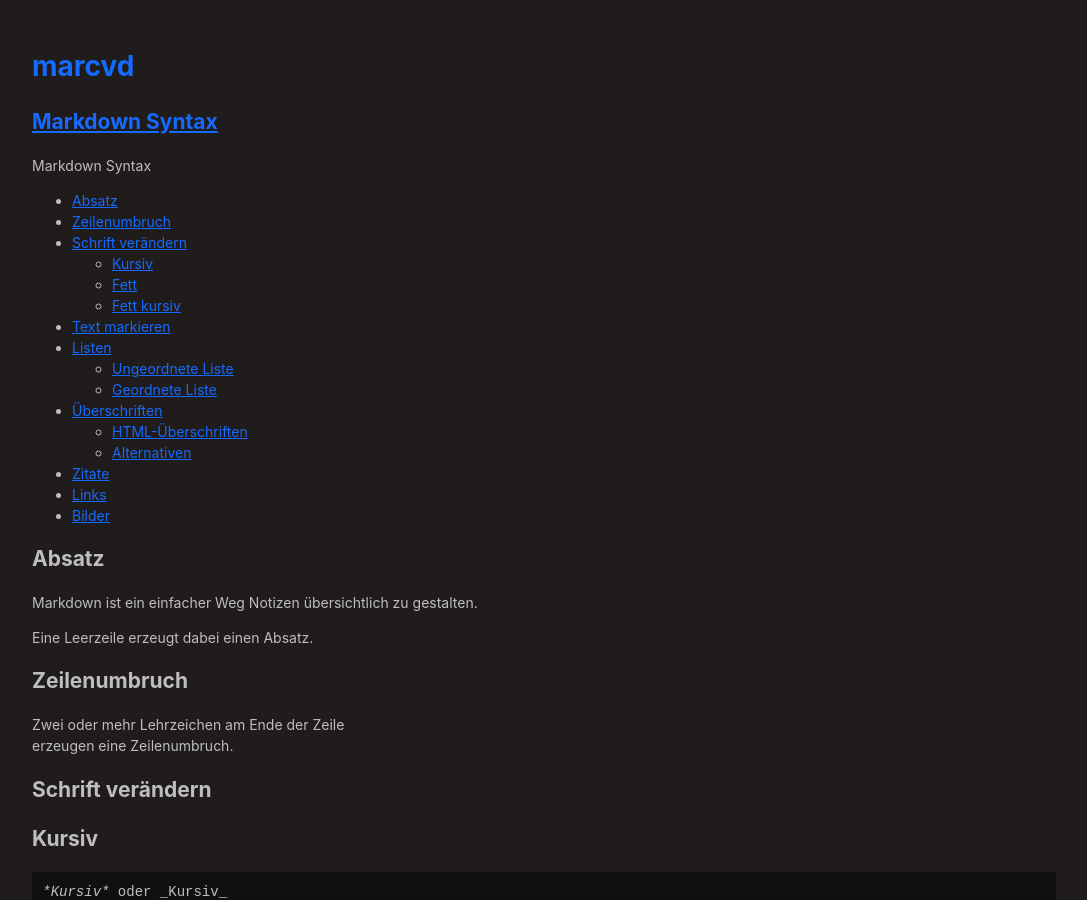
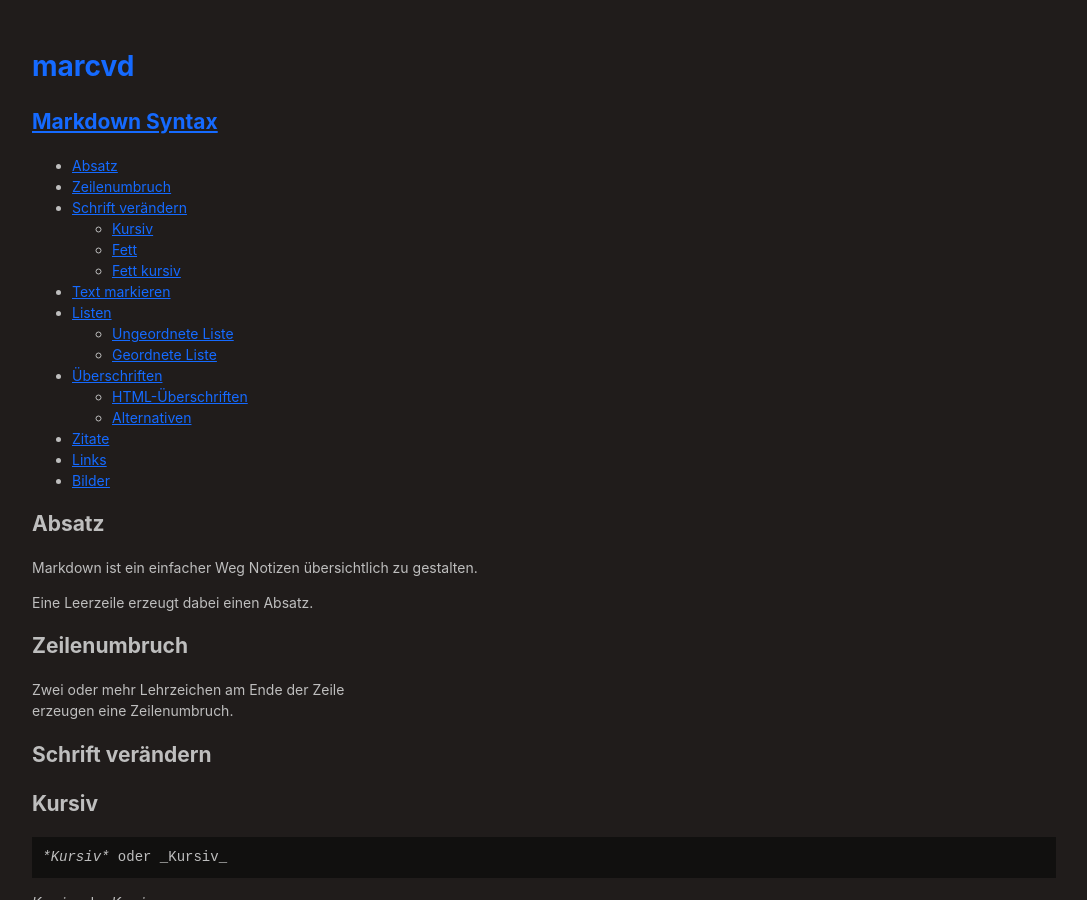
Before and after one commit to marc-q/marc-q.github.io, a Jekyll site: the page built from wiki/markdown.md, in a window 1280 px wide and 900 px high. Shown: the whole window, without its empty margins (96-1183 px from the left). Built offline with Jekyll 4.4.1, drawn with Linux system fonts in a browser that asks for light colours; the repository's description, which GitHub fills in, is left out.

```diff
--- a/wiki/markdown.md
+++ b/wiki/markdown.md
@@ -2,8 +2,6 @@
 layout: page
 title: Markdown Syntax
 ---
-
-Markdown Syntax
 
 * [Absatz](#absatz)
 * [Zeilenumbruch](#zeilenumbruch)
```
Also changed, not shown: wiki/index.md (+0 -1 lines).
